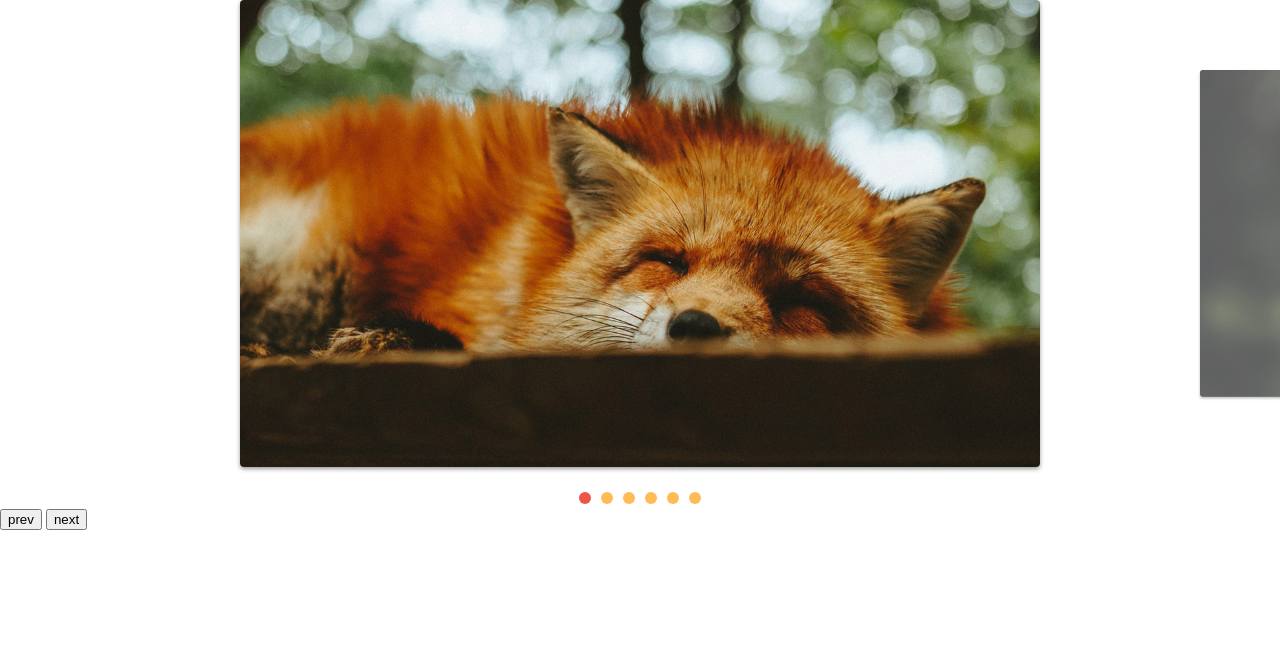
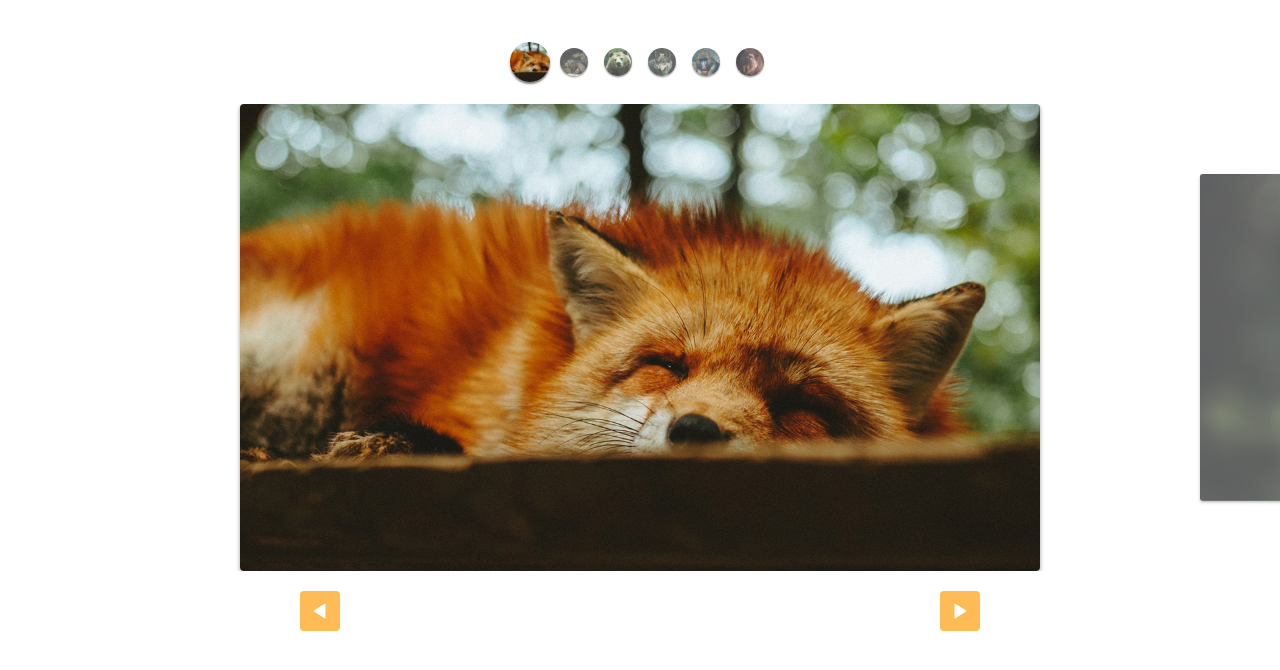
Before and after one commit to guilhermesiqueira13/slide, a plain HTML site: page index.html in a window 1280 px wide. Drawn offline with Linux system fonts and the light colour scheme.

Commit message:
custom control estilizados

```diff
--- a/css/style.css
+++ b/css/style.css
@@ -65,3 +65,48 @@ img {
 [data-control="slide"] li a:hover {
   background-color: #e54;
 }
+
+.custom-control {
+  display: flex;
+  flex-wrap: wrap;
+  justify-content: center;
+  margin-top: 40px;
+  margin-bottom: 20px;
+}
+
+.custom-control li {
+  opacity: 0.7;
+  transform: scale(0.7);
+  width: 40px;
+  height: 40px;
+  border-radius: 50%;
+  overflow: hidden;
+  margin: 2px;
+  box-shadow: 0px 2px 2px rgba(0, 0, 0, 0.5);
+  transition: 0.3s;
+}
+
+.custom-control li.active {
+  opacity: 1;
+  transform: scale(1);
+}
+
+.arrow-nav {
+  display: flex;
+  justify-content: space-around;
+  margin: 20px 0px;
+}
+
+.arrow-nav button {
+  cursor: pointer;
+  border: none;
+  border-radius: 4px;
+  color: #fff;
+  width: 40px;
+  height: 40px;
+  background: #fb5 url("../img/arrow.svg") center center no-repeat;
+}
+
+.arrow-nav button.prev {
+  transform: rotate(-180deg);
+}
--- a/index.html
+++ b/index.html
@@ -9,6 +9,14 @@
 </head>
 
 <body>
+  <ul class="custom-control">
+    <li><img src="./img/foto1-thumb.jpg" alt=""></li>
+    <li><img src="./img/foto2-thumb.jpg" alt=""></li>
+    <li><img src="./img/foto3-thumb.jpg" alt=""></li>
+    <li><img src="./img/foto4-thumb.jpg" alt=""></li>
+    <li><img src="./img/foto5-thumb.jpg" alt=""></li>
+    <li><img src="./img/foto6-thumb.jpg" alt=""></li>
+  </ul>
   <div class="slide-wrap">
     <ul class="slide">
       <li><img src="./img/foto1.jpg" alt="" /></li>
@@ -20,8 +28,8 @@
     </ul>
   </div>
   <div class="arrow-nav">
-    <button class="prev">prev</button>
-    <button class="next">next</button>
+    <button class="prev"></button>
+    <button class="next"></button>
   </div>
   <script type="module" src="./js/script.js"></script>
 </body>
--- a/js/script.js
+++ b/js/script.js
@@ -2,5 +2,5 @@ import { SlideNav } from "./slide.js";
 
 const slide = new SlideNav(".slide", ".slide-wrap");
 slide.init();
-slide.addControl(); // Cria e vincula os controles (bolinhas)
+slide.addControl(".custom-control");
 slide.addArrow(".prev", ".next");
```
